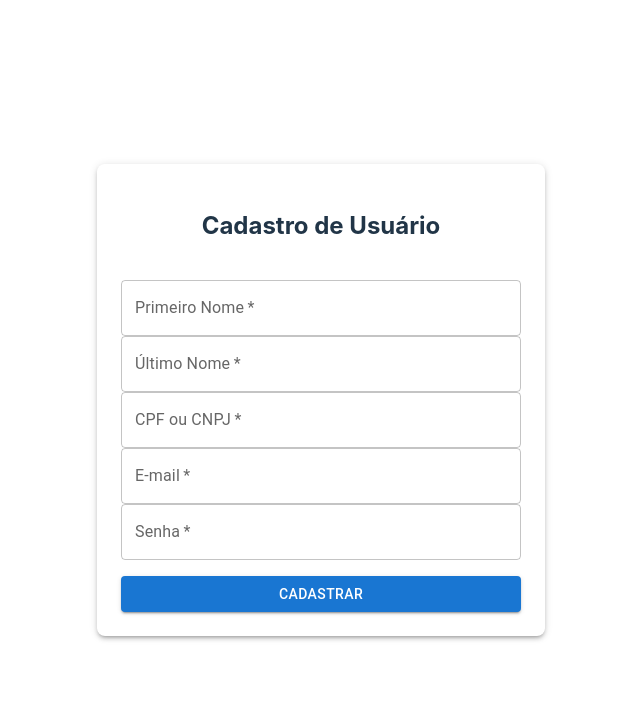
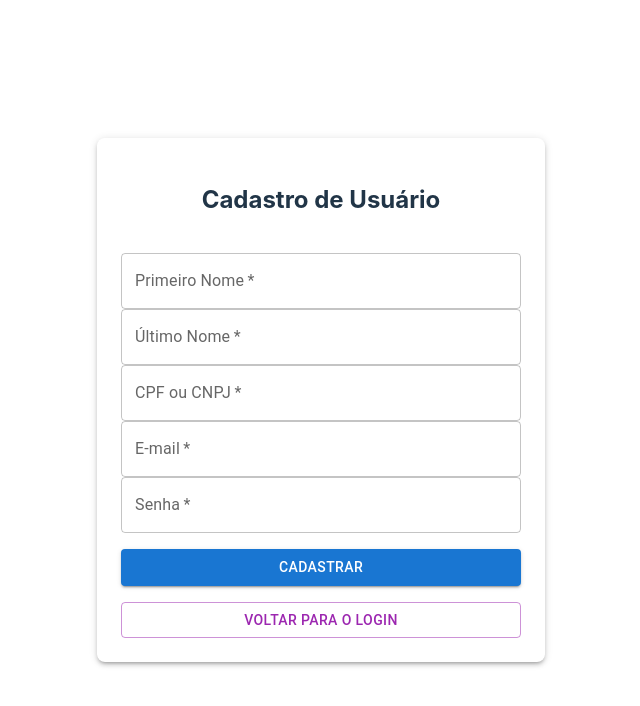
Before and after one commit to vtaomatos/teste-magnum, a React (Vite) app: page /cadastro in a window 1280 px wide. Shown: the top 706 px of the page, without its empty margins (319-959 px from the left). Built offline with nearby package versions, Linux system fonts and the light colour scheme.

Commit message:
Adiciona botão de voltar para o login e remove comentários.

```diff
--- a/src/pages/Cadastro/Cadastro.jsx
+++ b/src/pages/Cadastro/Cadastro.jsx
@@ -30,7 +30,6 @@ function Cadastro() {
     const handleSubmit = async (e) => {
         e.preventDefault();
 
-        // Geração de dados extras
         const { agencia, conta, digito, saldo } = gerarDadosConta();
 
         const newUser = {
@@ -38,12 +37,11 @@ function Cadastro() {
             agencia,
             conta,
             digito,
-            primeiroAcesso: true, // Define como verdadeiro para um novo cadastro
+            primeiroAcesso: true,
             saldo,
         };
 
         try {
-            // Envio para o JSON Server
             const response = await axios.post('http://localhost:3000/contas', newUser);
             console.log('Dados enviados com sucesso:', response.data);
             alert('Cadastro realizado com sucesso!');
@@ -52,6 +50,10 @@ function Cadastro() {
             console.error('Erro ao enviar os dados:', error);
             alert('Erro ao cadastrar a conta. Tente novamente.');
         }
+    };
+
+    const handleVoltar = () => {
+        navigate('/Login');
     };
 
     return (
@@ -120,6 +122,15 @@ function Cadastro() {
                 >
                     Cadastrar
                 </Button>
+                <Button
+                    variant="outlined"
+                    color="secondary"
+                    fullWidth
+                    sx={{ marginTop: 2 }}
+                    onClick={handleVoltar}
+                >
+                    Voltar para o Login
+                </Button>
             </form>
         </Box>
     );
```
